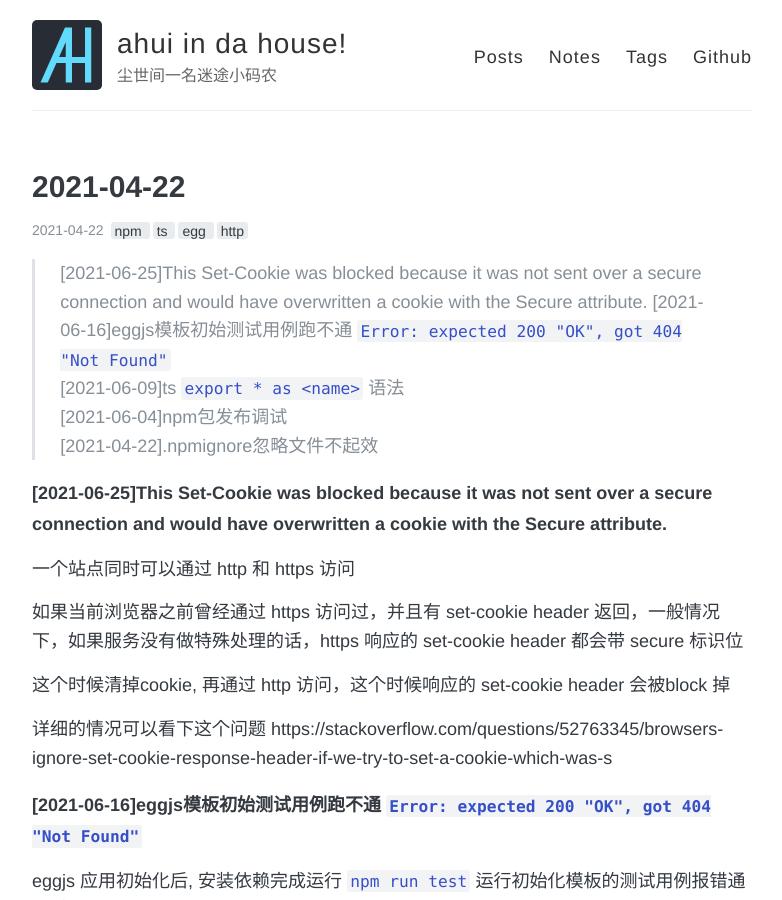
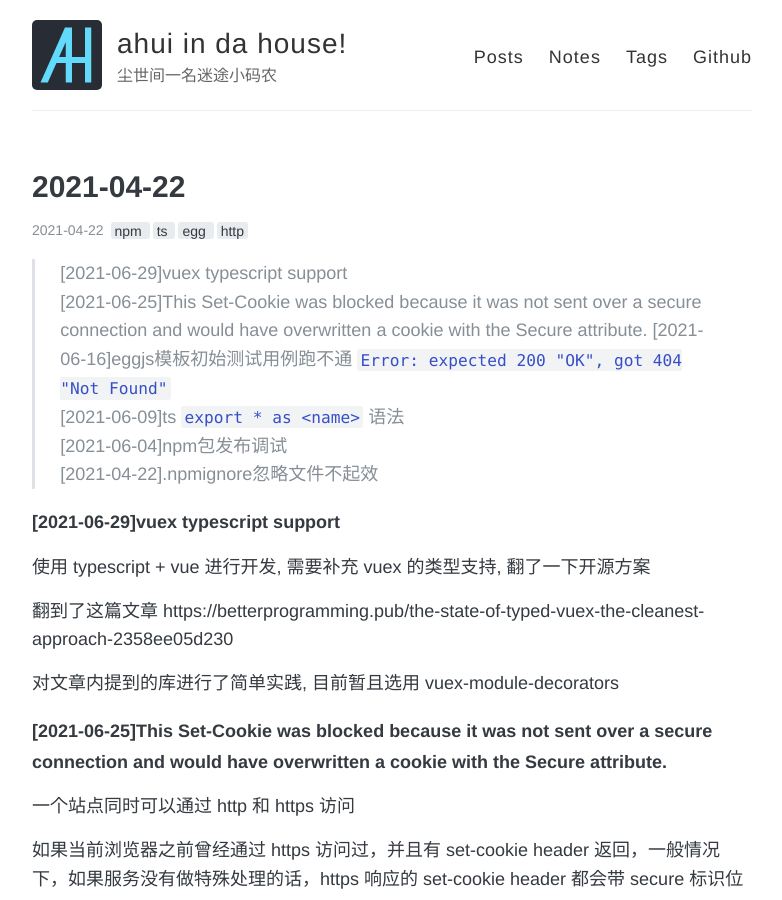
Before and after one commit to funkyLover/blog, a Jekyll site: the page built from notes/_posts/2021-04-22-notes.md, in a window 1280 px wide and 900 px high. Shown: the whole window, without its empty margins (248-1030 px from the left). Built offline with Jekyll 4.4.1, drawn with Linux system fonts in a browser that asks for light colours; comment, search, counter and statistics services are not loaded.

Commit message:
add note;

```diff
--- a/notes/_posts/2021-04-22-notes.md
+++ b/notes/_posts/2021-04-22-notes.md
@@ -7,11 +7,20 @@ comments: true
 share: true
 ---
 
+> [2021-06-29]vuex typescript support<br>
 > [2021-06-25]This Set-Cookie was blocked because it was not sent over a secure connection and would have overwritten a cookie with the Secure attribute.
 > [2021-06-16]eggjs模板初始测试用例跑不通 `Error: expected 200 "OK", got 404 "Not Found"`<br>
 > [2021-06-09]ts `export * as <name>` 语法<br>
 > [2021-06-04]npm包发布调试<br>
 > [2021-04-22].npmignore忽略文件不起效<br>
+
+##### [2021-06-29]vuex typescript support
+
+使用 typescript + vue 进行开发, 需要补充 vuex 的类型支持, 翻了一下开源方案
+
+翻到了这篇文章 https://betterprogramming.pub/the-state-of-typed-vuex-the-cleanest-approach-2358ee05d230
+
+对文章内提到的库进行了简单实践, 目前暂且选用 vuex-module-decorators
 
 ##### [2021-06-25]This Set-Cookie was blocked because it was not sent over a secure connection and would have overwritten a cookie with the Secure attribute.
 
```
